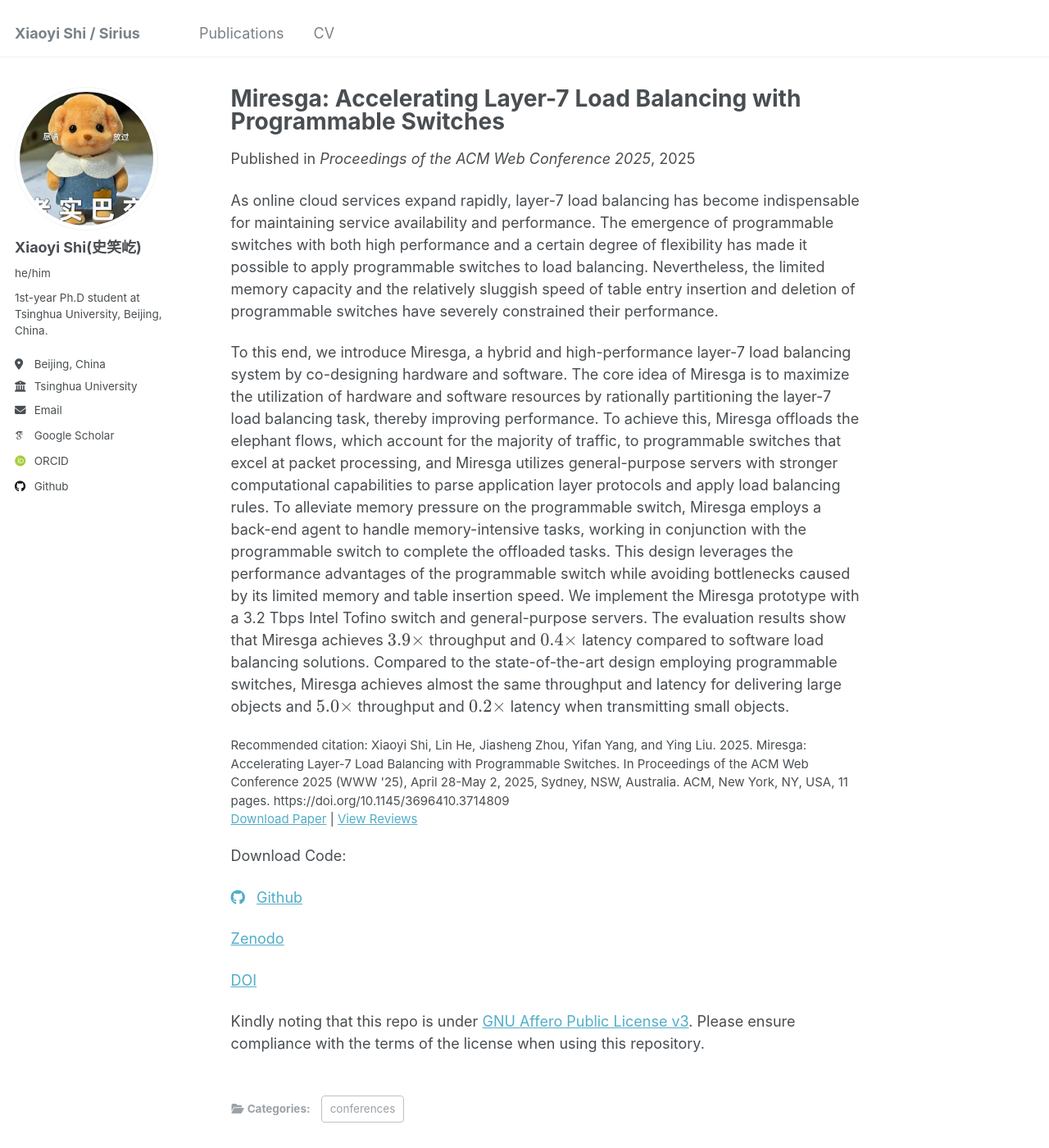
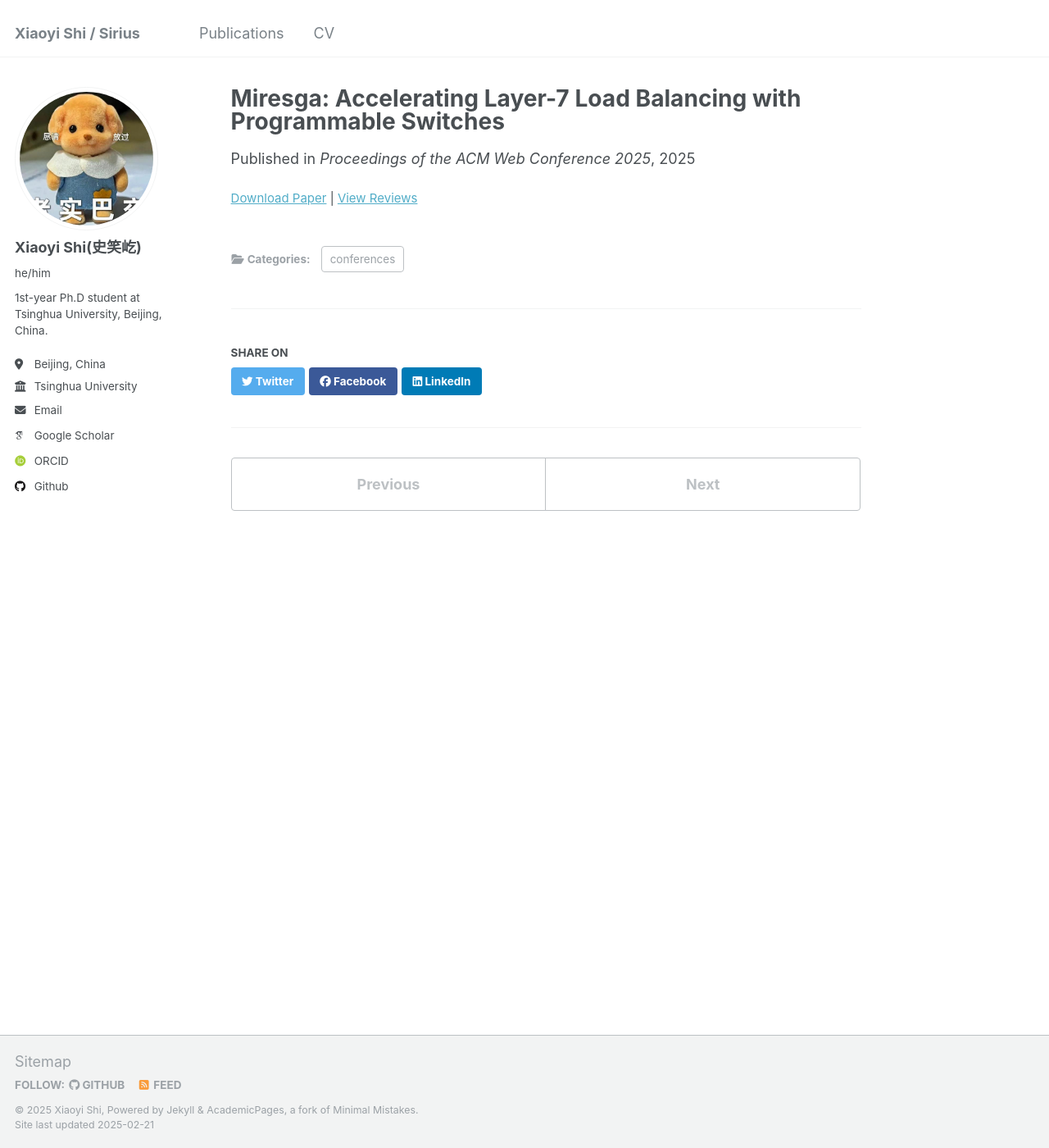
Before and after one commit to Sirius-sxy/Sirius-sxy.github.io, a Jekyll site: the page built from _publications/paper4.md, in a window 1280 px wide and 1400 px high. Shown: the whole window at 82% size. Built offline with Jekyll 4.4.1, drawn with Linux system fonts in a browser that asks for light colours; some web fonts are replaced.

Commit message:
Remove abstract from publication main page

```diff
--- a/_layouts/single.html
+++ b/_layouts/single.html
@@ -47,46 +47,24 @@
       <section class="page__content" itemprop="text">
         {{ content }}
 
-        {% if page.citation and page.paperurl and page.slidesurl and page.reviewsurl and page.posterurl %}
-          <p style="font-size: smaller">Recommended citation: {{ page.citation }}<br /><a href="{{ page.paperurl }}">Download Paper</a> | <a href="{{ page.slidesurl }}">Download Slides</a> | <a href="{{ page.posterurl }}">Download Poster</a> | <a href="{{ page.reviewsurl }}">View Reviews</a></p>
-        {% elsif page.citation and page.paperurl and page.slidesurl and page.reviewsurl %}
-          <p style="font-size: smaller">Recommended citation: {{ page.citation }}<br /><a href="{{ page.paperurl }}">Download Paper</a> | <a href="{{ page.slidesurl }}">Download Slides</a> | <a href="{{ page.reviewsurl }}">View Reviews</a></p>
-        {% elsif page.citation and page.paperurl and page.slidesurl and page.posterurl %}
-          <p style="font-size: smaller">Recommended citation: {{ page.citation }}<br /><a href="{{ page.paperurl }}">Download Paper</a> | <a href="{{ page.slidesurl }}">Download Slides</a> | <a href="{{ page.posterurl }}">Download Poster</a></p>
-        {% elsif page.citation and page.paperurl and page.posterurl and page.reviewsurl %}
-          <p style="font-size: smaller">Recommended citation: {{ page.citation }}<br /><a href="{{ page.paperurl }}">Download Paper</a> | <a href="{{ page.posterurl }}">Download Poster</a> | <a href="{{ page.reviewsurl }}">View Reviews</a></p>
-        {% elsif page.citation and page.paperurl and page.slidesurl %}
-          <p style="font-size: smaller">Recommended citation: {{ page.citation }}<br /><a href="{{ page.paperurl }}">Download Paper</a> | <a href="{{ page.slidesurl }}">Download Slides</a></p>
-        {% elsif page.citation and page.paperurl and page.reviewsurl %}
-          <p style="font-size: smaller">Recommended citation: {{ page.citation }}<br /><a href="{{ page.paperurl }}">Download Paper</a> | <a href="{{ page.reviewsurl }}">View Reviews</a></p>
-        {% elsif page.citation and page.paperurl and page.posterurl %}
-          <p style="font-size: smaller">Recommended citation: {{ page.citation }}<br /><a href="{{ page.paperurl }}">Download Paper</a> | <a href="{{ page.posterurl }}">Download Poster</a></p>
-        {% elsif page.citation and page.paperurl %}
-          <p style="font-size: smaller">Recommended citation: {{ page.citation }}<br /><a href="{{ page.paperurl }}">Download Paper</a></p>
-        {% elsif page.citation and page.reviewsurl %}
-          <p style="font-size: smaller">Recommended citation: {{ page.citation }}<br /><a href="{{ page.reviewsurl }}">View Reviews</a></p>
-        {% elsif page.citation %}
-          <p style="font-size: smaller">Recommended citation: {{ page.citation }}</p>
+        {% if page.paperurl and page.slidesurl and page.reviewsurl and page.posterurl %}
+          <p style="font-size: smaller"><a href="{{ page.paperurl }}">Download Paper</a> | <a href="{{ page.slidesurl }}">Download Slides</a> | <a href="{{ page.posterurl }}">Download Poster</a> | <a href="{{ page.reviewsurl }}">View Reviews</a></p>
+        {% elsif page.paperurl and page.slidesurl and page.reviewsurl %}
+          <p style="font-size: smaller"><a href="{{ page.paperurl }}">Download Paper</a> | <a href="{{ page.slidesurl }}">Download Slides</a> | <a href="{{ page.reviewsurl }}">View Reviews</a></p>
+        {% elsif page.paperurl and page.slidesurl and page.posterurl %}
+          <p style="font-size: smaller"><a href="{{ page.paperurl }}">Download Paper</a> | <a href="{{ page.slidesurl }}">Download Slides</a> | <a href="{{ page.posterurl }}">Download Poster</a></p>
+        {% elsif page.paperurl and page.posterurl and page.reviewsurl %}
+          <p style="font-size: smaller"><a href="{{ page.paperurl }}">Download Paper</a> | <a href="{{ page.posterurl }}">Download Poster</a> | <a href="{{ page.reviewsurl }}">View Reviews</a></p>
+        {% elsif page.paperurl and page.slidesurl %}
+          <p style="font-size: smaller"><a href="{{ page.paperurl }}">Download Paper</a> | <a href="{{ page.slidesurl }}">Download Slides</a></p>
+        {% elsif page.paperurl and page.reviewsurl %}
+          <p style="font-size: smaller"><a href="{{ page.paperurl }}">Download Paper</a> | <a href="{{ page.reviewsurl }}">View Reviews</a></p>
+        {% elsif page.paperurl and page.posterurl %}
+          <p style="font-size: smaller"><a href="{{ page.paperurl }}">Download Paper</a> | <a href="{{ page.posterurl }}">Download Poster</a></p>
         {% elsif page.paperurl %}
           <p style="font-size: smaller"><a href="{{ page.paperurl }}">Download Paper</a></p>
         {% elsif page.reviewsurl %}
           <p style="font-size: smaller"><a href="{{ page.reviewsurl }}">View Reviews</a></p>
-        {% endif %}
-
-        {% if page.opensource %}
-          <p>Download Code:</p>
-          {% if page.repogiturl %}
-            <p><a href="{{ page.repogiturl }}"><i class="fab fa-fw fa-github icon-pad-right" aria-hidden="true"></i>Github</a></p>
-          {% endif %}
-          {% if page.repozenodourl %}
-            <p><a href="{{ page.repozenodourl }}">Zenodo</a></p>
-          {% endif %}
-          {% if page.repodoiurl %}
-            <p><a href="{{ page.repodoiurl }}">DOI</a></p>
-          {% endif %}
-          {% if page.repolicense == 'AGPL3'%}
-            <p> Kindly noting that this repo is under <a href="https://www.gnu.org/licenses/agpl-3.0.html">GNU Affero Public License v3</a>. Please ensure compliance with the terms of the license when using this repository.</p>
-          {% endif %}
         {% endif %}
 
         {% if page.link %}<div><a href="{{ page.link }}" class="btn">{{ site.data.ui-text[site.locale].ext_link_label | default: "Direct Link" }}</a></div>{% endif %}
--- a/_publications/paper4.md
+++ b/_publications/paper4.md
@@ -15,9 +18,3 @@
 reviewsurl: 'https://openreview.net/forum?id=iQEcCo2Mn8'
 citation: "Xiaoyi Shi, Lin He, Jiasheng Zhou, Yifan Yang, and Ying Liu. 2025. Miresga: Accelerating Layer-7 Load Balancing with Programmable Switches. In Proceedings of the ACM Web Conference 2025 (WWW '25), April 28-May 2, 2025, Sydney, NSW, Australia. ACM, New York, NY, USA, 11 pages. https://doi.org/10.1145/3696410.3714809"
 ---
-
-As online cloud services expand rapidly, layer-7 load balancing has become indispensable for maintaining service availability and performance. The emergence of programmable switches with both high performance and a certain degree of flexibility has made it possible to apply programmable switches to load balancing. Nevertheless, the limited memory capacity and the relatively sluggish speed of table entry insertion and deletion of programmable switches have severely constrained their performance.
-
-  To this end, we introduce Miresga, a hybrid and high-performance layer-7 load balancing system by co-designing hardware and software.
-  The core idea of Miresga is to maximize the utilization of hardware and software resources by rationally partitioning the layer-7 load balancing task, thereby improving performance. To achieve this, Miresga offloads the elephant flows, which account for the majority of traffic, to programmable switches that excel at packet processing, and Miresga utilizes general-purpose servers with stronger computational capabilities to parse application layer protocols and apply load balancing rules. To alleviate memory pressure on the programmable switch, Miresga employs a back-end agent to handle memory-intensive tasks, working in conjunction with the programmable switch to complete the offloaded tasks. This design leverages the performance advantages of the programmable switch while avoiding bottlenecks caused by its limited memory and table insertion speed.
-  We implement the Miresga prototype with a 3.2 Tbps Intel Tofino switch and general-purpose servers. The evaluation results show that Miresga achieves \\(3.9\times\\) throughput and \\(0.4\times\\) latency compared to software load balancing solutions. Compared to the state-of-the-art design employing programmable switches, Miresga achieves almost the same throughput and latency for delivering large objects and \\(5.0\times\\) throughput and \\(0.2\times\\) latency when transmitting small objects.
```
Also changed, not shown: other parts of _publications/paper4.md (+3 -0 lines), _includes/archive-single.html (+24 -17 lines), _publications/paper1.md (+1 -2 lines), _publications/paper2.md (+1 -2 lines), _publications/paper3.md (+1 -2 lines).
